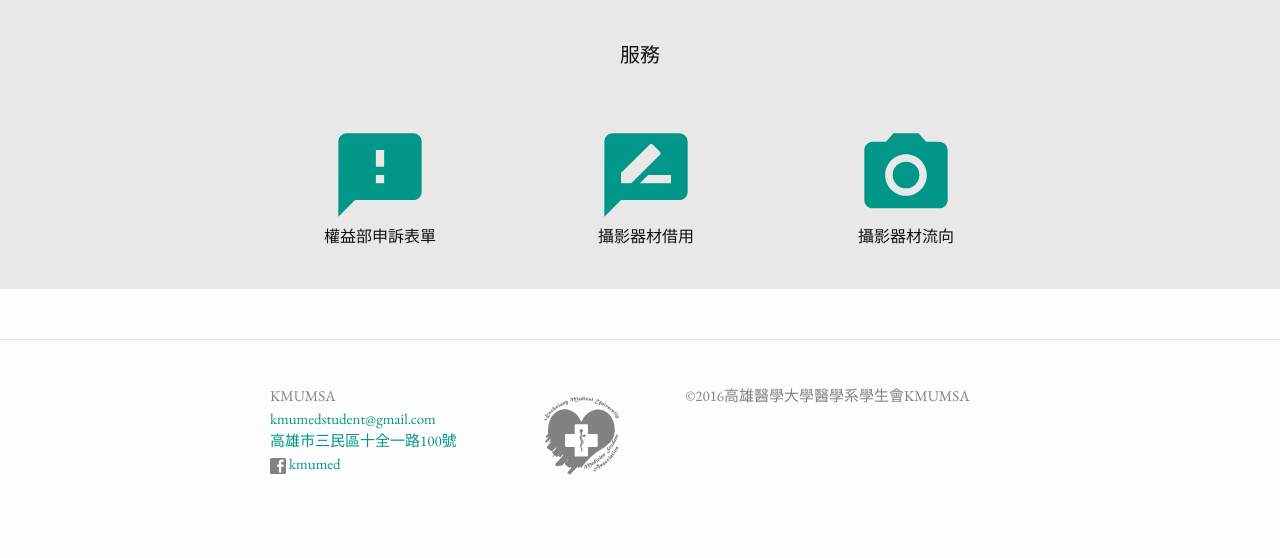
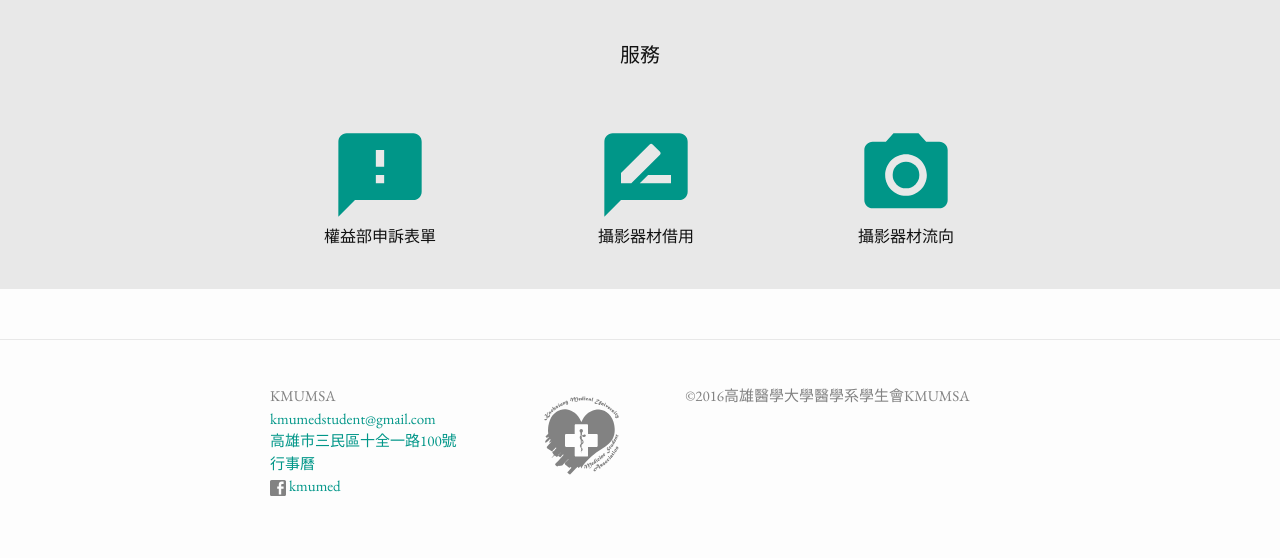
Before and after one commit to HsuYR/msasite, a Jekyll site: the page built from index.html, in a window 1280 px wide. Shown: the part 953-1511 px from the top of the page. Built offline with Jekyll 4.4.1, drawn with Linux system fonts in a browser that asks for light colours; some web fonts are replaced.

Commit message:
Add google calendar link

```diff
--- a/_config.yml
+++ b/_config.yml
@@ -18,6 +18,7 @@ twitter_username:
 github_username:
 facebook_username: kmumed
 address: 高雄市三民區十全一路100號
+calendar: https://calendar.google.com/calendar/embed?src=kmumedstudent%40gmail.com&ctz=Asia/Taipei
 slogan:
 feedback_form_url: http://goo.gl/forms/870g1nollN
 equip_borrowing_form_url: http://goo.gl/forms/oUHGlifFNi
--- a/_includes/footer.html
+++ b/_includes/footer.html
@@ -11,6 +11,9 @@
           <li><a href="mailto:{{ site.email }}">{{ site.email }}</a></li>
           {% if site.address %}
           <li><a href="https://www.google.com.tw/maps?q={{ site.address }}">{{ site.address }}</a></li>
+          {% endif %}
+          {% if site.calendar %}
+          <li><a href="{{ site.calendar }}">行事曆</a></li>
           {% endif %}
           <ul class="social-media-list">
             {% if site.github_username %}
```
